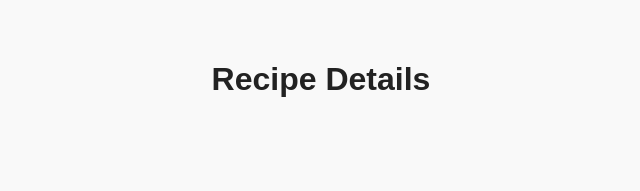
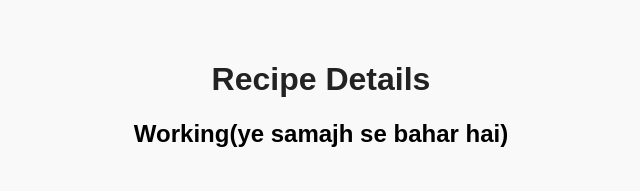
Before and after one commit to shivamprocoder/Recipes, a plain HTML site: page repage.html in a window 1280 px wide. Shown: the whole page, without its empty margins (319-959 px from the left). Drawn offline with Linux system fonts and the light colour scheme.

Commit message:
Update repage.html

```diff
--- a/repage.html
+++ b/repage.html
@@ -26,11 +26,13 @@
             border-radius: 10px;
         }
         h1 { color: #222; text-align: center; }
+        h2 { color:black; text-align: center; }
         .info { font-size: 1.1rem; margin: 10px 0; }
     </style>
 </head>
 <body>
     <h1>Recipe Details</h1>
+   <h2>Working(ye samajh se bahar hai)</h2>
     <div id="details"></div>
 
     <script src="app.js"></script>
```
